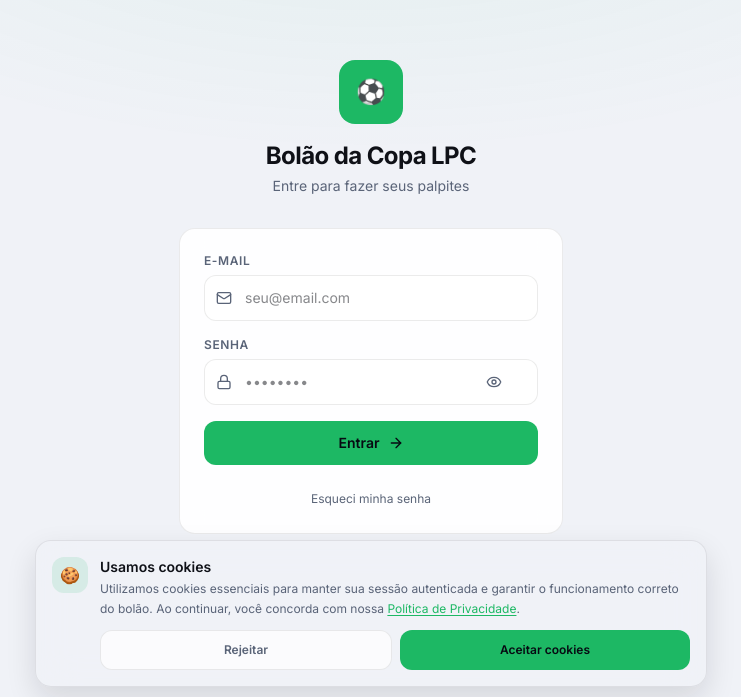
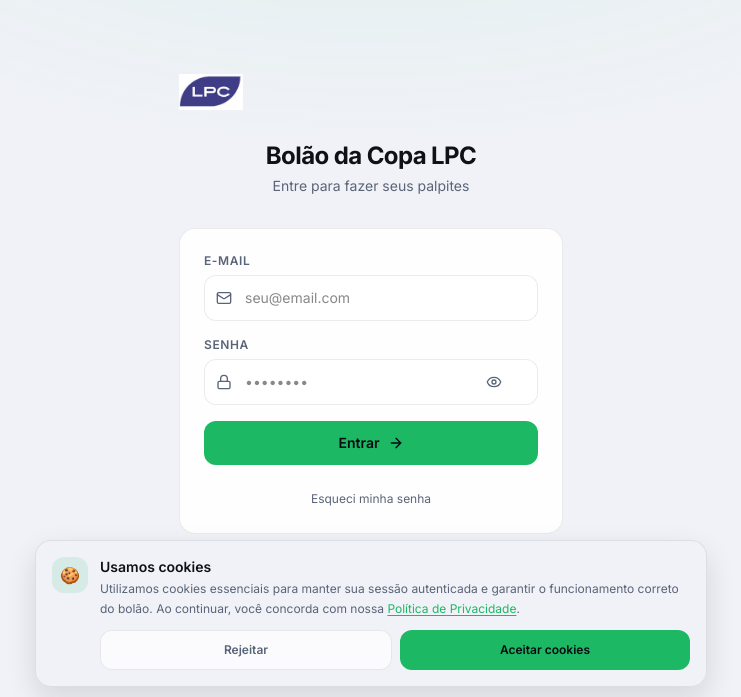
Before and after one commit to rkajioka/bolao, a React (Vite) app in the folder frontend/: page /login in a window 1280 px wide. Shown: the part 103-800 px from the top of the page, without its empty margins (269-1010 px from the left). Built offline with nearby package versions, Linux system fonts and the light colour scheme; no server answers.

Commit message:
feat:logo modo claro e escuro

```diff
--- /dev/null
+++ b/frontend/src/components/BrandLogo.tsx
@@ -0,0 +1,22 @@
+import { useTheme } from '@/hooks/useTheme'
+import { cn } from '@/lib/utils'
+
+export const BRAND_LOGO_LIGHT = '/logo.jpg'
+export const BRAND_LOGO_DARK = '/logo_escuro.png'
+
+type BrandLogoProps = {
+  className?: string
+  alt?: string
+}
+
+export function BrandLogo({ className, alt = 'Bolão da Copa LPC' }: BrandLogoProps) {
+  const { isDark } = useTheme()
+
+  return (
+    <img
+      src={isDark ? BRAND_LOGO_DARK : BRAND_LOGO_LIGHT}
+      alt={alt}
+      className={cn('object-contain rounded-lg', className)}
+    />
+  )
+}
--- a/frontend/src/layouts/AppLayout.tsx
+++ b/frontend/src/layouts/AppLayout.tsx
@@ -17,6 +17,7 @@
 import { useTheme } from '@/hooks/useTheme'
 import { useEmpresaTheme } from '@/hooks/useEmpresaTheme'
 import { cn } from '@/lib/utils'
+import { BrandLogo } from '@/components/BrandLogo'
 import { UserAvatar } from '@/components/UserAvatar'
 import { OwnerNavBlockedDialog } from '@/components/OwnerNavBlockedDialog'
 
@@ -118,12 +119,7 @@
         <div className="max-w-2xl mx-auto flex items-center justify-between px-4 h-14">
           {/* Logo */}
           <div className="flex items-center gap-2">
-            <div
-              className="w-7 h-7 rounded-lg flex items-center justify-center text-xs font-black"
-              style={{ background: 'var(--accent)', color: isDark ? '#070A12' : '#fff' }}
-            >
-              B
-            </div>
+            <BrandLogo className="w-7 h-7" />
             <span className="font-bold text-sm tracking-tight" style={{ color: 'var(--text)' }}>
               Bolão da Copa LPC
             </span>
--- a/frontend/src/pages/LoginPage.tsx
+++ b/frontend/src/pages/LoginPage.tsx
@@ -3,6 +3,7 @@
 import { motion } from 'framer-motion'
 import { Mail, Lock, ArrowRight, Eye, EyeOff } from 'lucide-react'
 import { useAuth } from '@/features/auth/AuthContext'
+import { BrandLogo } from '@/components/BrandLogo'
 import { useToast } from '@/components/Toast'
 import { ApiError } from '@/lib/api'
 
@@ -82,12 +83,7 @@
       >
         {/* Logo */}
         <div className="text-center mb-8">
-          <div
-            className="inline-flex w-16 h-16 rounded-2xl items-center justify-center text-2xl font-black mb-4"
-            style={{ background: 'var(--accent)', color: '#070A12' }}
-          >
-            ⚽
-          </div>
+          <BrandLogo className="w-16 h-16 rounded-2xl mb-4" />
           <h1 className="text-2xl font-bold tracking-tight mb-1">Bolão da Copa LPC</h1>
           <p className="text-sm" style={{ color: 'var(--text-muted)' }}>
             Entre para fazer seus palpites
```
